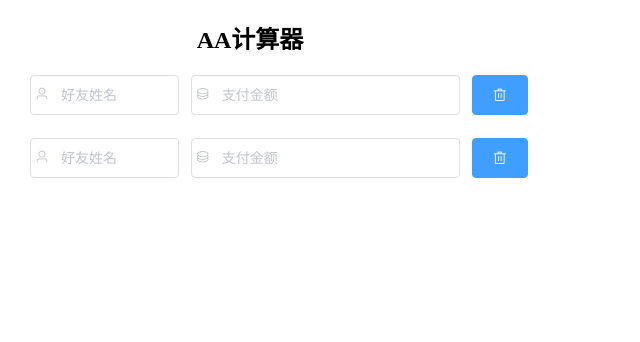
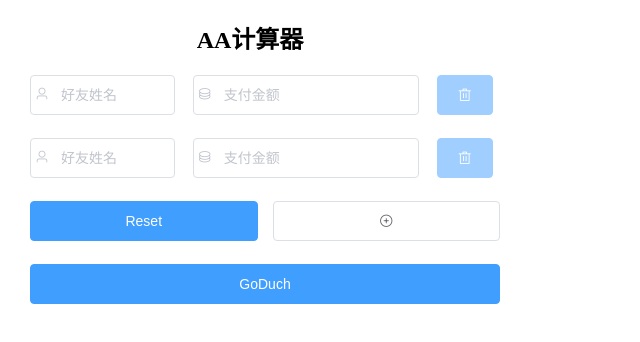
Before and after one commit to wubowen2018/ele-components, a Vue app: page /goduch in a window 1280 px wide. Shown: the top 342 px of the page, without its empty margins (0-640 px from the left). Built offline with nearby package versions, Linux system fonts and the light colour scheme.

Commit message:
AA计算器

```diff
--- a/src/components/goDuch/GoDuch.vue
+++ b/src/components/goDuch/GoDuch.vue
@@ -1,26 +1,56 @@
 <template>
   <div>
-    <el-form v-model="memberForm">
-      <el-form-item
-      v-for="(index,item) in memberForm"
-      :key="item.id"
-      >
-        <el-row :gutter="12">
+    <el-form v-model="memberForm" :rules="rules">
+        <el-row :gutter="18" v-for="(item,index) in memberForm" :key="item.id">
           <el-col :span="8">
-            <el-input placeholder="好友姓名" v-model="item.name">
-              <i slot="prefix" class="el-icon-user"></i>
-            </el-input>
+            <el-form-item prop="name">
+              <el-input placeholder="好友姓名" v-model="item.name" clearable>
+                <i slot="prefix" class="el-icon-user"></i>
+              </el-input>
+            </el-form-item>
           </el-col>
-
-          <el-col :span="14">
-            <el-input placeholder="支付金额" v-model="item.money">
-              <i slot="prefix" class="el-icon-coin"></i>
-            </el-input>
+          <el-col :span="12">
+            <el-form-item prop="money">
+              <el-input placeholder="支付金额" v-model="item.money" clearable>
+                <i slot="prefix" class="el-icon-coin"></i>
+              </el-input>
+            </el-form-item>
           </el-col>
           <el-col :span="2">
-            <el-button type="primary" :disabled="item.show" class="el-icon-delete"></el-button>
+            <el-button type="primary"
+              class="el-icon-delete"
+              :disabled=" (index ===0 || index ===1)? disabled : undisabled"
+              @click="delMem(index)"
+              >
+              </el-button>
           </el-col>
         </el-row>
+
+      <el-form-item>
+        <el-row :gutter="15">
+          <el-col :span="12">
+            <el-button
+              type="primary"
+              style="width: 100%"
+              @click="allReset"
+            >Reset</el-button>
+          </el-col>
+          <el-col :span="12">
+            <el-button
+              style="width: 100%"
+              class="el-icon-circle-plus-outline"
+              @click="addMem"
+            ></el-button>
+          </el-col>
+        </el-row>
+      </el-form-item>
+
+      <el-form-item>
+            <el-button
+              type="primary"
+              style="width: 100%"
+              @click="getFair"
+            >GoDuch</el-button>
       </el-form-item>
 
     </el-form>
@@ -30,8 +60,28 @@
 <script>
 export default {
   data () {
+    let checkMoney = ( rule, value,callback ) => {
+      let reg = /\d+[\.]?\d+$/
+      if ( reg.test(value) ) {
+          callback()
+      } else {
+        if ( !value ) {
+          return callback( new Error('请输入正确的支付金额'))
+        }
+      }
+    }
     return {
-      memberForm: []
+      rules: {
+        name: [
+          { required: true, message: '好友姓名不可为空', trigger: 'blur' }
+        ],
+        money: [
+          { validator: checkMoney, trigger: 'blur' }
+        ]
+      },
+      memberForm: [] ,
+      disabled: true,
+      undisabled: false
     };
   },
   props: {
@@ -39,17 +89,41 @@ export default {
       type: Array,
       required: true
     }
+
   },
-  components: {},
-
-  computed: {},
-
   mounted() {
     this.memberForm = this.memForm
-    console.log(this.memberForm);
+    // console.log(this.memberForm);
   },
 
-  methods: {}
+  methods: {
+    delMem(index){
+      const memberForm = this.memberForm
+      memberForm.splice( index, 1 )
+      this.$message.success("success")
+    },
+    addMem(){
+      const memberForm = this.memberForm
+      let length = memberForm.length
+      memberForm.push({
+          name: '',
+          money: '',
+          id: length
+      })
+    },
+    allReset(){
+      const memberForm = this.memberForm
+      memberForm.forEach(item => {
+        item.name = ''
+        item.money = ''
+      });
+    },
+    getFair(){
+      const memberForm = this.memberForm
+      console.log(memberForm);
+    }
+
+  }
 }
 
 </script>
--- a/src/views/GoDuchPage.vue
+++ b/src/views/GoDuchPage.vue
@@ -17,13 +17,11 @@ export default {
         {
           name: '',
           money: '',
-          show: true,
           id: 0
         },
         {
           name: '',
           money: '',
-          show: true,
           id: 1
 
         }
```
